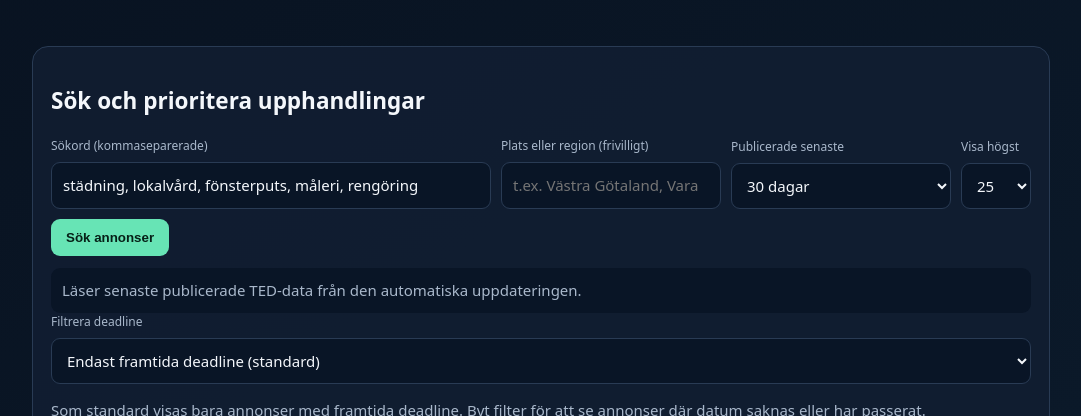
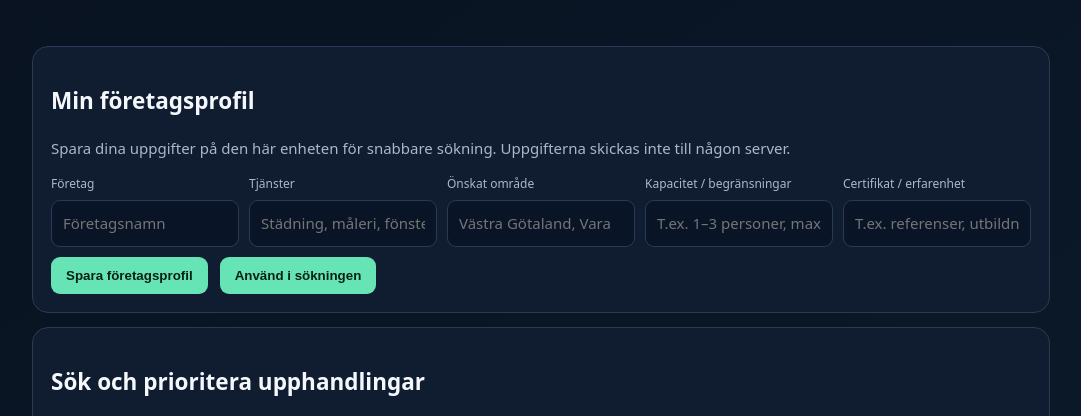
Before and after one commit to svenjohansson112-alt/anbudsraket, a plain HTML site: page index.html in a window 1280 px wide. Shown: the part 374-790 px from the top of the page, without its empty margins (99-1180 px from the left). Drawn offline with Linux system fonts and the light colour scheme.

Commit message:
Add locally saved company profile for quicker searches

```diff
--- a/index.html
+++ b/index.html
@@ -12,7 +12,7 @@
 <body><main class="wrap">
 <div class="brand">ANBUDS<span>RAKET</span> AI</div>
 <section class="hero"><div class="eyebrow">Upphandlingsassistent för små svenska företag</div><h1>Hitta rätt affär.<br>Räkna innan du lämnar anbud.</h1><p class="muted">Google hjälper dig söka på webben. AnbudsRaket är byggt för att sålla upphandlingar: hitta städning, lokalvård, fönsterputs och måleri, prioritera relevanta annonser och visa sista anbudsdag så att du kan lägga tiden på rätt affärer.</p></section>
-<section class="panel"><h2>Sök och prioritera upphandlingar</h2><div class="grid">
+<section class="panel" id="profilePanel"><h2>Min företagsprofil</h2><p class="small">Spara dina uppgifter på den här enheten för snabbare sökning. Uppgifterna skickas inte till någon server.</p><div class="grid" style="grid-template-columns:repeat(auto-fit,minmax(180px,1fr))"><div><label for="profileName">Företag</label><input id="profileName" placeholder="Företagsnamn"></div><div><label for="profileServices">Tjänster</label><input id="profileServices" placeholder="Städning, måleri, fönsterputs"></div><div><label for="profileRegion">Önskat område</label><input id="profileRegion" placeholder="Västra Götaland, Vara"></div><div><label for="profileCapacity">Kapacitet / begränsningar</label><input id="profileCapacity" placeholder="T.ex. 1–3 personer, max 50 km"></div><div><label for="profileQualifications">Certifikat / erfarenhet</label><input id="profileQualifications" placeholder="T.ex. referenser, utbildningar"></div></div><div class="actions"><button id="saveProfile" type="button">Spara företagsprofil</button><button id="useProfile" type="button" class="ghost">Använd i sökningen</button><span id="profileStatus" class="small"></span></div></section><section class="panel"><h2>Sök och prioritera upphandlingar</h2><div class="grid">
 <div><label for="terms">Sökord (kommaseparerade)</label><input id="terms" value="städning, lokalvård, fönsterputs, måleri, rengöring"></div>
 <div><label for="area">Plats eller region (frivilligt)</label><input id="area" placeholder="t.ex. Västra Götaland, Vara"></div><div><label for="days">Publicerade senaste</label><select id="days"><option value="30" selected>30 dagar</option><option value="90">90 dagar</option><option value="180">180 dagar</option><option value="365">365 dagar</option></select></div>
 <div><label for="limit">Visa högst</label><select id="limit"><option>10</option><option selected>25</option><option>50</option><option>100</option></select></div>
@@ -71,7 +71,9 @@ p.querySelector('.saveChecklist').onclick=()=>{const data={checks:[...p.querySel
 p.querySelector('.exportChecklist').onclick=()=>{let text='ANBUDSKOLLEN - '+title+'\nKöpare: '+buyer+'\nDeadline: '+deadline+'\nOriginal: '+url+'\n\nCHECKLISTA\n'+tasks.map((t,i)=>(p.querySelector('[data-check="'+i+'"]').checked?'[x] ':'[ ] ')+t).join('\n')+'\n\nVARNINGAR\n'+(warnings.length?warnings.join('\n'):'Inga automatiska varningar')+'\n\nANTECKNINGAR\n'+p.querySelector('textarea').value;const a=document.createElement('a');a.href=URL.createObjectURL(new Blob([text],{type:'text/plain;charset=utf-8'}));a.download='anbudskollen.txt';a.click();setTimeout(()=>URL.revokeObjectURL(a.href),1000)};
 });
 }
-function bindSavedPreferences(){const ids=['terms','area','days','limit','hours','sell','cost','extra'];let pref={};try{pref=JSON.parse(localStorage.getItem('anbudsraket_preferences')||'{}')}catch(e){}ids.forEach(id=>{const el=document.getElementById(id);if(el&&pref[id]!==undefined)el.value=pref[id]});ids.forEach(id=>document.getElementById(id)?.addEventListener('change',()=>{const p={};ids.forEach(k=>{const el=document.getElementById(k);if(el)p[k]=el.value});localStorage.setItem('anbudsraket_preferences',JSON.stringify(p))}));}bindSavedPreferences();
+function bindCompanyProfile(){const ids=['profileName','profileServices','profileRegion','profileCapacity','profileQualifications'];let profile={};try{profile=JSON.parse(localStorage.getItem('anbudsraket_profile')||'{}')}catch{};ids.forEach(id=>{const field=$(id);if(field)field.value=profile[id]||''});$('saveProfile').onclick=()=>{profile={};ids.forEach(id=>profile[id]=$(id).value.trim());localStorage.setItem('anbudsraket_profile',JSON.stringify(profile));$('profileStatus').textContent='Profil sparad lokalt på denna enhet.'};$('useProfile').onclick=()=>{let terms=profile.profileServices||$('profileServices').value;let region=profile.profileRegion||$('profileRegion').value;if(terms)$('terms').value=terms;if(region)$('area').value=region;$('profileStatus').textContent='Profilens tjänster och område har fyllts i sökningen. Tryck Sök annonser.'};}
+function bindSavedPreferences(){const ids=['terms','area','days','limit','hours','sell','cost','extra'];let pref={};try{pref=JSON.parse(localStorage.getItem('anbudsraket_preferences')||'{}')}catch(e){}ids.forEach(id=>{const el=document.getElementById(id);if(el&&pref[id]!==undefined)el.value=pref[id]});ids.forEach(id=>document.getElementById(id)?.addEventListener('change',()=>{const p={};ids.forEach(k=>{const el=document.getElementById(k);if(el)p[k]=el.value});localStorage.setItem('anbudsraket_preferences',JSON.stringify(p))}));}bindCompanyProfile();
+bindSavedPreferences();
 function calc(){let h=Number($('hours').value)||0,s=Number($('sell').value)||0,c=Number($('cost').value)||0,e=Number($('extra').value)||0,rev=h*s,labor=h*c,profit=rev-labor-e,margin=rev?profit/rev*100:0;$('revenue').textContent=Math.round(rev).toLocaleString('sv-SE')+' kr';$('labor').textContent=Math.round(labor).toLocaleString('sv-SE')+' kr';$('profit').textContent=Math.round(profit).toLocaleString('sv-SE')+' kr';$('margin').textContent=margin.toFixed(1).replace('.',',')+' %';$('profit').style.color=profit>=0?'var(--mint)':'#ffaaaa'}['hours','sell','cost','extra'].forEach(id=>$(id)?.addEventListener('input',calc));calc();renderSaved();
 function safe(s){return String(s??'').replace(/[&<>"']/g,c=>({'&':'&amp;','<':'&lt;','>':'&gt;','"':'&quot;',"'":'&#39;'}[c]))}
 function expandTerm(w){const groups=[['målning','måleri','målararbete','måleriarbeten','painting'],['måleri','målning','målararbete','måleriarbeten','painting'],['städning','städ','städtjänst','städtjänster','lokalvård','rengöring'],['lokalvård','städning','städ','städtjänster','rengöring'],['fönsterputs','fönsterputsning','fönsterrengöring'],['rengöring','rengör','städning','lokalvård']];const g=groups.find(a=>a.includes(w));return g||[w]}function score(n,words){let title=field(n,'notice-title').toLocaleLowerCase('sv'),cpv=field(n,'classification-cpv').toLocaleLowerCase('sv'),buyer=field(n,'buyer-name').toLocaleLowerCase('sv'),hay=title+' '+cpv+' '+buyer;let points=0;for(const w of words){const variants=expandTerm(w);let matched=variants.some(v=>title.includes(v));if(matched)points+=5;else if(variants.some(v=>hay.includes(v)))points+=2}const serviceCPV=[ '90910000','90911000','90911200','90911300','90919000','90919200','90919300','90920000','90921000','90922000','90923000','90924000','90930000','90940000','90950000','90960000','90970000','90980000','90990000','45442100','45442000','45442300','45440000'];if(serviceCPV.some(code=>cpv.includes(code)))points+=4;return points}
```
